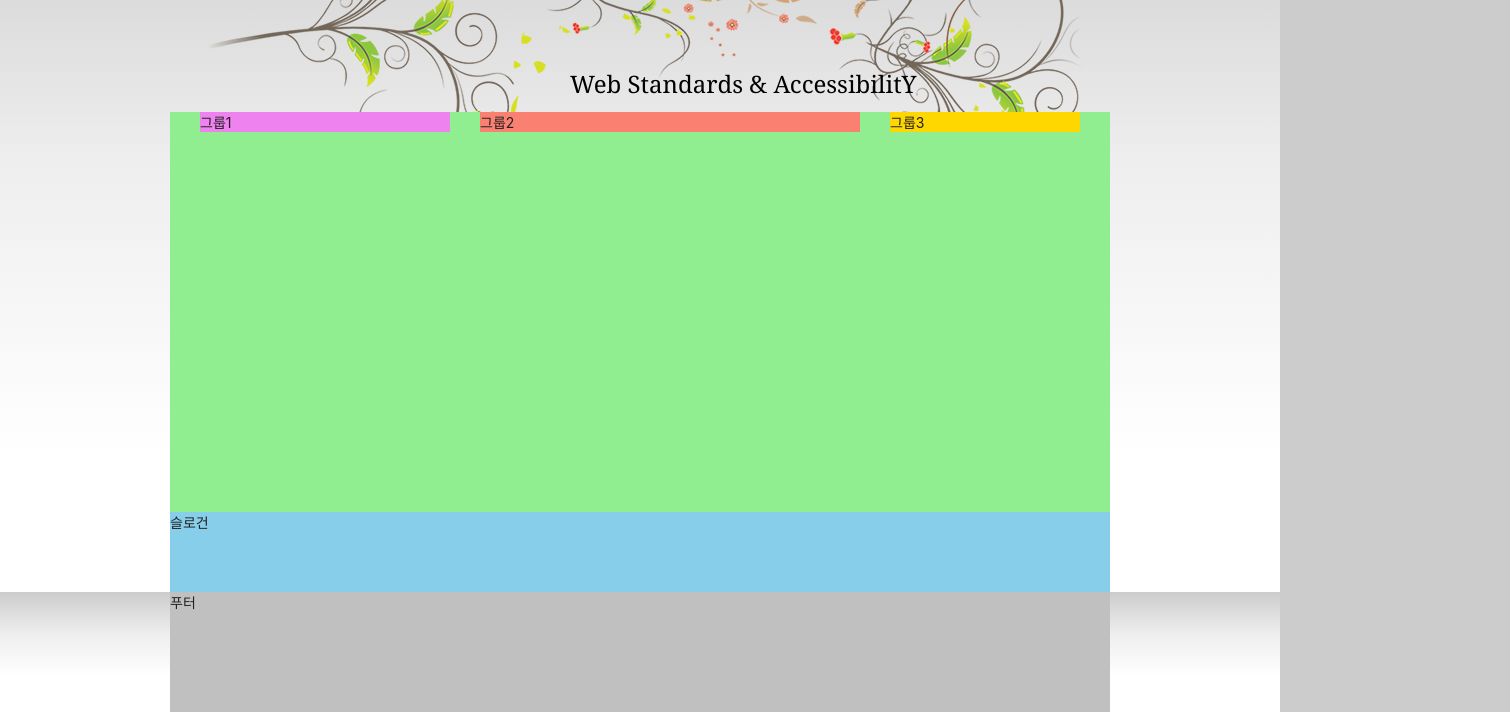
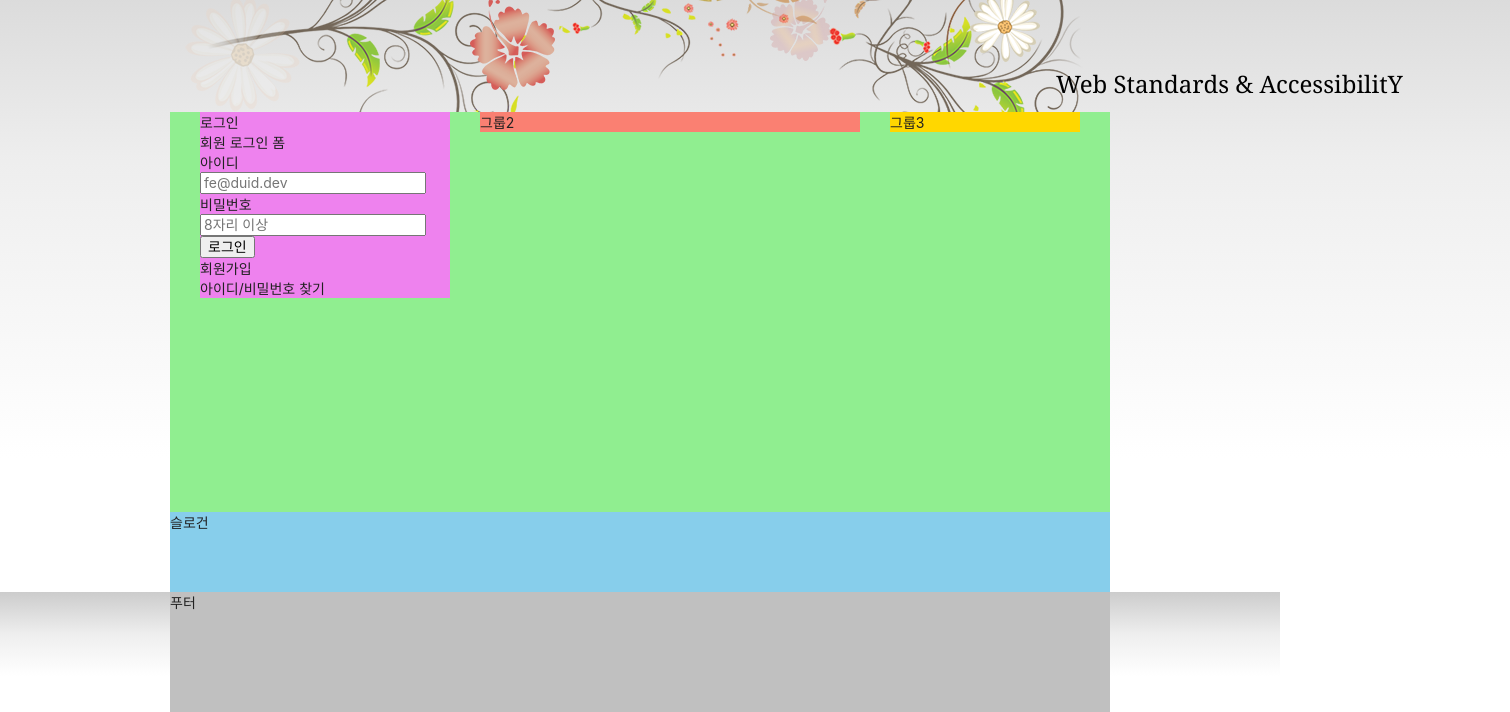
Before and after one commit to kimmoonju-102/HTML5, a plain HTML site: page index.html in a window 1280 px wide. Shown: the part 135-847 px from the top of the page, 1510 px wide, since content can reach past the window. Drawn offline with Linux system fonts and the light colour scheme; a web font is replaced by a local one.

Commit message:
로그인 & 스타일 애니메이션 부분 완성

```diff
--- a/index.html
+++ b/index.html
@@ -134,7 +134,29 @@
     </div>
   </div>
   <main class="main">
-    <div class="group group1">그룹1</div>
+    <div class="group group1">
+      <section class="login">
+        <h2 class="login-title">로그인</h2>
+        <form action="" class="login-form" method="GET">
+          <fieldset>
+            <legend>회원 로그인 폼</legend>
+            <div class="user-email">
+              <label for="userEmail">아이디</label>
+              <input type="email" id="userEmail" name="userEmail" placeholder="fe@duid.dev" required/>
+            </div>
+            <div class="user-pw">
+              <label for="userPw">비밀번호</label>
+              <input type="password" id="userPw" name="userPw" placeholder="8자리 이상" required/>
+            </div>
+            <button type="submit" class="login-button">로그인</button>
+          </fieldset>
+        </form>
+        <ul class="sign">
+          <li><a href="/">회원가입</a></li>
+          <li><a href="/">아이디/비밀번호 찾기</a></li>
+        </ul>
+      </section>
+    </div>
     <div class="group group2">그룹2</div>
     <div class="group group3">그룹3</div>
   </main>
--- a/styles/style.css
+++ b/styles/style.css
@@ -46,7 +46,7 @@ body {
   background-repeat: no-repeat, repeat;
   background-position: 50% 0, 0 0; */
 
-  background:url("./images/bg_flower.png") no-repeat 50% 0,
+  background: url("./images/bg_flower.png")no-repeat 50% 0,
   #ccc linear-gradient(to bottom, #ccc 0%, #eee 35%, #fff 70%, #fff 100%) repeat 0 0;
 }
 
@@ -257,20 +257,51 @@ body {
   }
 }
 
+@keyframes fadeEffect {
+  0% {
+    opacity: 1;
+  }
+  100% {
+    opacity: 0;
+  }
+}
+
 .visual {
   height: 120px;
   position: relative;
 }
 
+.visual::before,
+.visual::after {
+  content: "";
+  position:absolute;
+  width: 100%;
+  height: 100%;
+  top: 0;
+  left: 0;
+  animation: fadeEffect 2000ms infinite alternate;
+}
+
+.visual::before {
+  background: url("./images/ani_flower_01.png") no-repeat 0 -10px,
+  url("./images/ani_flower_02.png") no-repeat 600px 0;
+}
+
+.visual::after {
+  background: url("./images/ani_flower_03.png") no-repeat 300px 0,
+  url("./images/ani_flower_04.png") no-repeat 800px 0;
+  animation-delay: 1000ms;
+}
+
 .visual-text {
   font-family: Georgia, 'Times New Roman', Times, serif;
-  animation-name: moveEffect;
-  animation-duration: 3000ms;
-  animation-timing-function: ease-in-out;
-  animation-fill-mode: forwards;
+  animation: moveEffect 400ms ease-in-out forwards;
   /* display: inline-block; */
-  position: absolute;
+  /* 마크업 순서대로라면 before한테 가려지니깐 relative로 띄우고 z-indx로 앞에 보이게 하기 */
+  position: relative;
+  z-index: 1;
 }
+
 /* 메인 */
 .main {
   background: lightgreen;
```
